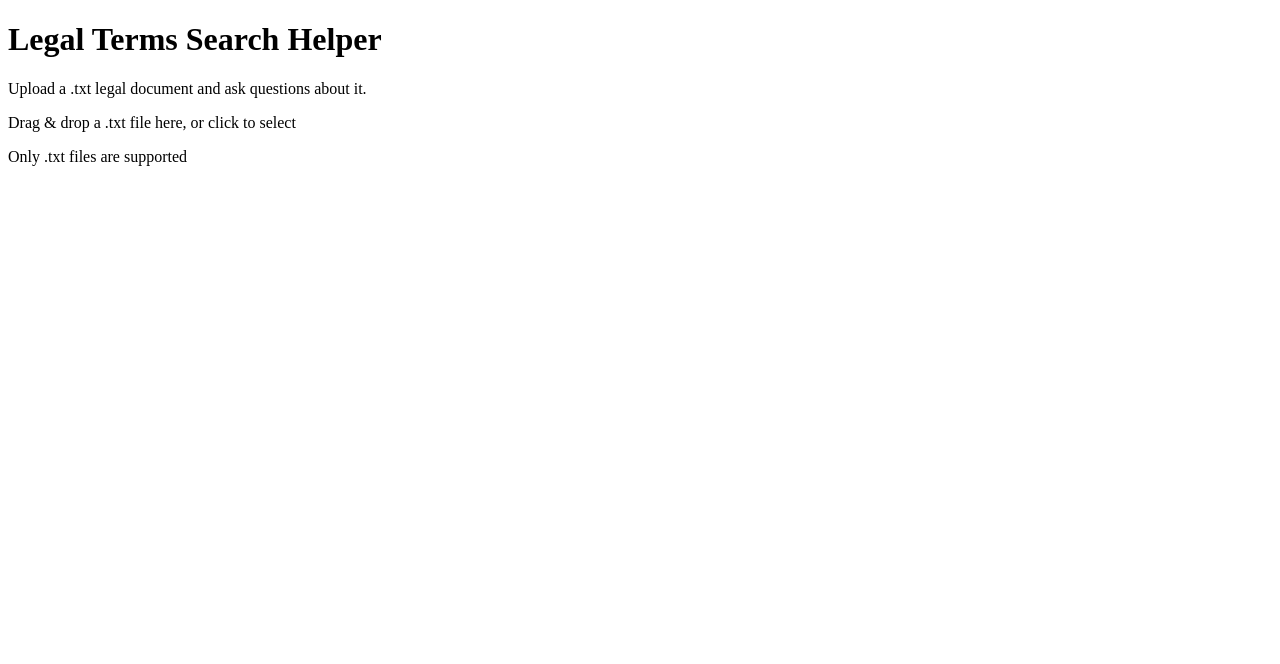
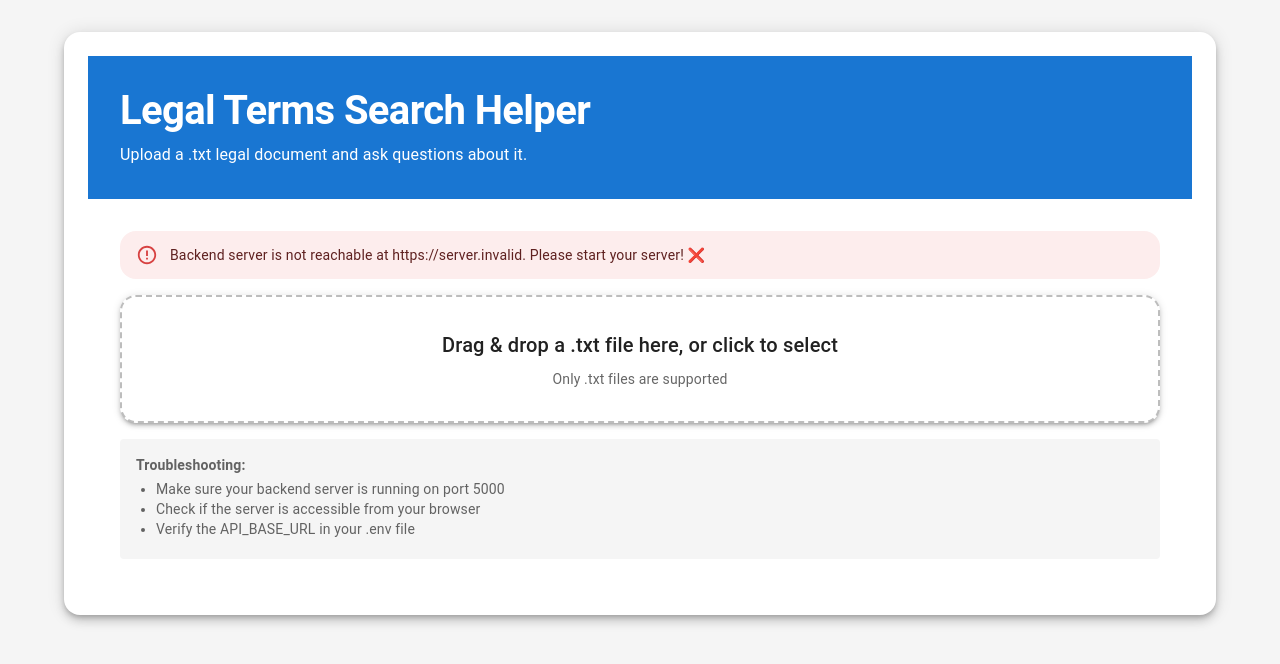
Before and after one commit to kckDeepak/Legal-Terms-Search-Helper, a React (Create React App) app in the folder client/legal-terms-search-helper/: page / in a window 1280 px wide. Shown: the top 664 px of the page. Built offline with nearby package versions, Linux system fonts and the light colour scheme; no server answers.

Commit message:
React code ui enhanced using Material UI

```diff
--- a/client/legal-terms-search-helper/package.json
+++ b/client/legal-terms-search-helper/package.json
@@ -3,6 +3,10 @@
   "version": "0.1.0",
   "private": true,
   "dependencies": {
+    "@emotion/react": "^11.14.0",
+    "@emotion/styled": "^11.14.1",
+    "@mui/icons-material": "^7.3.2",
+    "@mui/material": "^7.3.2",
     "axios": "^1.7.2",
     "react": "^18.3.1",
     "react-dom": "^18.3.1",
--- a/client/legal-terms-search-helper/src/App.js
+++ b/client/legal-terms-search-helper/src/App.js
@@ -1,82 +1,67 @@
-// src/App.js
 import React, { useState } from 'react';
-import axios from 'axios';
-import { Toaster, toast } from 'react-hot-toast';
+import { ThemeProvider, createTheme, CssBaseline, Box, Container, Paper, Typography } from '@mui/material';
+import { Toaster } from 'react-hot-toast';
 import FileUploader from './components/FileUploader';
 import QuestionInput from './components/QuestionInput';
 import ChatWindow from './components/ChatWindow';
 
-const API_BASE_URL = 'http://localhost:5000'; // Change if backend is on a different port/domain
+const theme = createTheme({
+  palette: {
+    primary: { main: '#1976d2' },
+    secondary: { main: '#dc004e' },
+    background: { default: '#f5f5f5', paper: '#ffffff' },
+  },
+  typography: {
+    h1: { fontSize: '2.5rem', fontWeight: 700, color: '#ffffff' },
+    body1: { color: '#424242' },
+  },
+  components: {
+    MuiPaper: { styleOverrides: { root: { padding: '24px', borderRadius: '16px' } } },
+    MuiButton: { styleOverrides: { root: { textTransform: 'none', borderRadius: '8px' } } },
+  },
+});
 
-function App() {
+const App = () => {
   const [isFileUploaded, setIsFileUploaded] = useState(false);
-  const [messages, setMessages] = useState([]); // Array of { type: 'user' | 'bot', text: string }
+  const [messages, setMessages] = useState([]);
   const [isLoading, setIsLoading] = useState(false);
 
-  const handleFileUpload = async (file) => {
-    const formData = new FormData();
-    formData.append('file', file);
-
-    try {
-      setIsLoading(true);
-      const response = await axios.post(`${API_BASE_URL}/upload`, formData, {
-        headers: { 'Content-Type': 'multipart/form-data' },
-      });
-      if (response.status === 200) {
-        setIsFileUploaded(true);
-        toast.success('File uploaded and indexed successfully!');
-        setMessages([]); // Clear previous messages for new document
-      }
-    } catch (error) {
-      toast.error(error.response?.data?.error || 'Failed to upload file.');
-    } finally {
-      setIsLoading(false);
-    }
-  };
-
-  const handleAskQuestion = async (question) => {
-    if (!isFileUploaded) {
-      toast.error('Please upload a document first.');
-      return;
-    }
-
-    setMessages((prev) => [...prev, { type: 'user', text: question }]);
-    setIsLoading(true);
-
-    try {
-      const response = await axios.post(`${API_BASE_URL}/query`, { question }, {
-        headers: { 'Content-Type': 'application/json' },
-      });
-      const { answer } = response.data;
-      setMessages((prev) => [...prev, { type: 'bot', text: answer }]);
-    } catch (error) {
-      toast.error(error.response?.data?.error || 'Failed to get answer.');
-      setMessages((prev) => prev.slice(0, -1)); // Remove the failed user message
-    } finally {
-      setIsLoading(false);
-    }
-  };
-
   return (
-    <div className="min-h-screen bg-gradient-to-br from-gray-100 to-gray-200 flex flex-col items-center justify-center p-4">
+    <ThemeProvider theme={theme}>
+      <CssBaseline />
       <Toaster position="top-right" />
-      <div className="w-full max-w-4xl bg-white rounded-xl shadow-2xl overflow-hidden">
-        <header className="bg-blue-600 text-white p-6">
-          <h1 className="text-3xl font-bold">Legal Terms Search Helper</h1>
-          <p className="mt-2 text-blue-100">Upload a .txt legal document and ask questions about it.</p>
-        </header>
-        <div className="p-6 space-y-6">
-          <FileUploader onUpload={handleFileUpload} isLoading={isLoading} />
-          {isFileUploaded && (
-            <>
-              <ChatWindow messages={messages} isLoading={isLoading} />
-              <QuestionInput onSubmit={handleAskQuestion} isLoading={isLoading} />
-            </>
-          )}
-        </div>
-      </div>
-    </div>
+      <Box sx={{ minHeight: '100vh', bgcolor: 'background.default', py: 4 }}>
+        <Container maxWidth="lg">
+          <Paper elevation={6} sx={{ overflow: 'hidden' }}>
+            <Box sx={{ bgcolor: 'primary.main', p: 4 }}>
+              <Typography variant="h1">Legal Terms Search Helper</Typography>
+              <Typography variant="body1" sx={{ color: 'white', mt: 1 }}>
+                Upload a .txt legal document and ask questions about it.
+              </Typography>
+            </Box>
+            <Box sx={{ p: 4, display: 'flex', flexDirection: 'column', gap: 4 }}>
+              <FileUploader
+                setIsFileUploaded={setIsFileUploaded}
+                setMessages={setMessages}
+                setIsLoading={setIsLoading}
+                isLoading={isLoading}
+              />
+              {isFileUploaded && (
+                <Box sx={{ display: 'flex', flexDirection: 'column', gap: 4 }}>
+                  <ChatWindow messages={messages} isLoading={isLoading} />
+                  <QuestionInput
+                    setMessages={setMessages}
+                    isLoading={isLoading}
+                    setIsLoading={setIsLoading}
+                  />
+                </Box>
+              )}
+            </Box>
+          </Paper>
+        </Container>
+      </Box>
+    </ThemeProvider>
   );
-}
+};
 
 export default App;
--- a/client/legal-terms-search-helper/src/components/ChatWindow.js
+++ b/client/legal-terms-search-helper/src/components/ChatWindow.js
@@ -1,5 +1,6 @@
-// src/components/ChatWindow.js
 import React, { useEffect, useRef } from 'react';
+import { Paper, Typography, Box, Fade, Avatar } from '@mui/material';
+import { Person, SmartToy } from '@mui/icons-material';
 
 const ChatWindow = ({ messages, isLoading }) => {
   const chatRef = useRef(null);
@@ -10,35 +11,69 @@ const ChatWindow = ({ messages, isLoading }) => {
     }
   }, [messages, isLoading]);
 
+  const getAvatar = (type) => {
+    return type === 'user' ? <Person sx={{ bgcolor: 'primary.main', color: 'white' }} /> : <SmartToy sx={{ bgcolor: 'grey.300' }} />;
+  };
+
   return (
-    <div className="h-96 overflow-y-auto bg-gray-50 rounded-lg p-4 space-y-4" ref={chatRef}>
+    <Paper elevation={2} sx={{ height: '400px', overflowY: 'auto', p: 3, bgcolor: 'grey.50', borderRadius: 2 }}>
       {messages.length === 0 && (
-        <p className="text-center text-gray-500">No questions asked yet. Start by typing below!</p>
+        <Typography color="textSecondary" align="center" sx={{ mt: 4 }}>
+          No questions asked yet. Start by typing below!
+        </Typography>
       )}
       {messages.map((msg, index) => (
-        <div
-          key={index}
-          className={`flex ${msg.type === 'user' ? 'justify-end' : 'justify-start'}`}
-        >
-          <div
-            className={`max-w-xs px-4 py-2 rounded-lg ${
-              msg.type === 'user'
-                ? 'bg-blue-500 text-white'
-                : 'bg-gray-200 text-gray-800'
-            }`}
+        <Fade in key={index} timeout={500}>
+          <Box
+            sx={{
+              display: 'flex',
+              justifyContent: msg.type === 'user' ? 'flex-end' : 'flex-start',
+              mb: 2,
+              alignItems: 'flex-start',
+            }}
           >
-            {msg.text}
-          </div>
-        </div>
+            <Box
+              sx={{
+                display: 'flex',
+                flexDirection: msg.type === 'user' ? 'row-reverse' : 'row',
+                gap: 2,
+                maxWidth: '70%',
+              }}
+            >
+              <Avatar sx={{ width: 32, height: 32, mt: 1 }}>
+                {getAvatar(msg.type)}
+              </Avatar>
+              <Box
+                sx={{
+                  p: 2,
+                  borderRadius: '12px',
+                  bgcolor: msg.type === 'user' ? 'primary.main' : 'grey.200',
+                  color: msg.type === 'user' ? 'white' : 'text.primary',
+                  boxShadow: 1,
+                  '&:hover': {
+                    bgcolor: msg.type === 'user' ? 'primary.dark' : 'grey.300',
+                  },
+                }}
+              >
+                <Typography variant="body1">{msg.text}</Typography>
+              </Box>
+            </Box>
+          </Box>
+        </Fade>
       ))}
       {isLoading && (
-        <div className="flex justify-start">
-          <div className="max-w-xs px-4 py-2 rounded-lg bg-gray-200 text-gray-800">
-            Thinking...
-          </div>
-        </div>
+        <Box sx={{ display: 'flex', justifyContent: 'flex-start', mb: 2, alignItems: 'flex-start' }}>
+          <Box sx={{ display: 'flex', flexDirection: 'row', gap: 2, maxWidth: '70%' }}>
+            <Avatar sx={{ width: 32, height: 32, mt: 1, bgcolor: 'grey.300' }}>
+              <SmartToy />
+            </Avatar>
+            <Box sx={{ p: 2, borderRadius: '12px', bgcolor: 'grey.200', boxShadow: 1 }}>
+              <Typography variant="body1">Thinking...</Typography>
+            </Box>
+          </Box>
+        </Box>
       )}
-    </div>
+    </Paper>
   );
 };
 
--- a/client/legal-terms-search-helper/src/components/FileUploader.js
+++ b/client/legal-terms-search-helper/src/components/FileUploader.js
@@ -1,40 +1,133 @@
-// src/components/FileUploader.js
-import React, { useCallback } from 'react';
+import React, { useCallback, useState } from 'react';
 import { useDropzone } from 'react-dropzone';
+import { Paper, Typography, CircularProgress, Box, Alert } from '@mui/material';
+import axios from 'axios';
 import toast from 'react-hot-toast';
 
-const FileUploader = ({ onUpload, isLoading }) => {
+const API_BASE_URL = process.env.REACT_APP_API_BASE_URL || 'http://localhost:5000';
+
+const FileUploader = ({ setIsFileUploaded, setMessages, setIsLoading, isLoading }) => {
+  const [backendStatus, setBackendStatus] = useState('unknown');
+
   const onDrop = useCallback((acceptedFiles) => {
     if (acceptedFiles.length > 0) {
       const file = acceptedFiles[0];
       if (file.type === 'text/plain') {
-        onUpload(file);
+        handleFileUpload(file);
       } else {
         toast.error('Please upload a .txt file.');
       }
     }
-  }, [onUpload]);
+  }, []);
+
+  const handleFileUpload = async (file) => {
+    const formData = new FormData();
+    formData.append('file', file);
+
+    try {
+      setIsLoading(true);
+      const response = await axios.post(`${API_BASE_URL}/upload`, formData, {
+        headers: { 'Content-Type': 'multipart/form-data' },
+        timeout: 30000, // 30 second timeout
+      });
+      if (response.status === 200) {
+        setIsFileUploaded(true);
+        toast.success('File uploaded and indexed successfully!');
+        setMessages([]);
+      }
+    } catch (error) {
+      console.error('Upload error:', error);
+
+      if (error.code === 'ERR_NETWORK' || error.message.includes('Network Error') || error.message.includes('ERR_CONNECTION_REFUSED')) {
+        toast.error(`Cannot connect to backend server at ${API_BASE_URL}. Please ensure the server is running on port 5000.`);
+        setBackendStatus('error');
+      } else if (error.response) {
+        toast.error(error.response?.data?.error || `Upload failed with status ${error.response.status}`);
+      } else {
+        toast.error(error.message || 'Failed to upload file. Please try again.');
+      }
+    } finally {
+      setIsLoading(false);
+    }
+  };
+
+  // Check backend status on component mount
+  React.useEffect(() => {
+    const checkBackend = async () => {
+      try {
+        const response = await axios.get(`${API_BASE_URL}/health`, { timeout: 5000 });
+        if (response.status === 200) {
+          setBackendStatus('healthy');
+        }
+      } catch (error) {
+        console.error('Backend health check failed:', error);
+        setBackendStatus('unreachable');
+      }
+    };
+
+    checkBackend();
+  }, []);
 
   const { getRootProps, getInputProps, isDragActive } = useDropzone({
     onDrop,
     accept: { 'text/plain': ['.txt'] },
     multiple: false,
+    disabled: isLoading,
   });
 
+  const renderStatusIndicator = () => {
+    if (backendStatus === 'healthy') {
+      return <Alert severity="success" sx={{ mb: 2 }}>Backend server is running ✅</Alert>;
+    } else if (backendStatus === 'unreachable') {
+      return <Alert severity="error" sx={{ mb: 2 }}>Backend server is not reachable at {API_BASE_URL}. Please start your server! ❌</Alert>;
+    }
+    return null;
+  };
+
   return (
-    <div
-      {...getRootProps()}
-      className={`border-2 border-dashed rounded-lg p-8 text-center cursor-pointer transition-colors ${
-        isDragActive ? 'border-blue-500 bg-blue-50' : 'border-gray-300 hover:border-blue-400'
-      }`}
-    >
-      <input {...getInputProps()} />
-      <p className="text-lg font-semibold text-gray-700">
-        {isLoading ? 'Uploading and indexing...' : 'Drag & drop a .txt file here, or click to select'}
-      </p>
-      {!isLoading && <p className="text-sm text-gray-500 mt-2">Only .txt files are supported</p>}
-      {isLoading && <div className="mt-4 loader"></div>}
-    </div>
+    <Box>
+      {renderStatusIndicator()}
+      <Paper
+        elevation={3}
+        {...getRootProps()}
+        sx={{
+          p: 4,
+          textAlign: 'center',
+          cursor: isLoading ? 'not-allowed' : 'pointer',
+          border: isDragActive ? '2px dashed #1976d2' : '2px dashed #bdbdbd',
+          bgcolor: isDragActive ? 'primary.light' : 'background.paper',
+          transition: 'all 0.3s ease',
+          '&:hover': {
+            borderColor: isLoading ? '#bdbdbd' : '#1976d2',
+            boxShadow: isLoading ? 1 : 3
+          },
+          opacity: isLoading ? 0.7 : 1,
+        }}
+      >
+        <input {...getInputProps()} />
+        <Typography variant="h6" color="textPrimary">
+          {isLoading ? 'Uploading and indexing...' : 'Drag & drop a .txt file here, or click to select'}
+        </Typography>
+        {!isLoading && (
+          <Typography variant="body2" color="textSecondary" sx={{ mt: 1 }}>
+            Only .txt files are supported
+          </Typography>
+        )}
+        {isLoading && <CircularProgress sx={{ mt: 2 }} />}
+      </Paper>
+      {!isLoading && backendStatus === 'unreachable' && (
+        <Box sx={{ mt: 2, p: 2, bgcolor: 'grey.100', borderRadius: 1 }}>
+          <Typography variant="body2" color="textSecondary">
+            <strong>Troubleshooting:</strong>
+            <ul style={{ margin: '4px 0', paddingLeft: '20px' }}>
+              <li>Make sure your backend server is running on port 5000</li>
+              <li>Check if the server is accessible from your browser</li>
+              <li>Verify the API_BASE_URL in your .env file</li>
+            </ul>
+          </Typography>
+        </Box>
+      )}
+    </Box>
   );
 };
 
--- a/client/legal-terms-search-helper/src/components/QuestionInput.js
+++ b/client/legal-terms-search-helper/src/components/QuestionInput.js
@@ -1,35 +1,72 @@
-// src/components/QuestionInput.js
 import React, { useState } from 'react';
+import { TextField, Button, Box } from '@mui/material';
+import axios from 'axios';
+import toast from 'react-hot-toast';
 
-const QuestionInput = ({ onSubmit, isLoading }) => {
+const API_BASE_URL = process.env.REACT_APP_API_BASE_URL || 'http://localhost:5000';
+
+const QuestionInput = ({ setMessages, isLoading, setIsLoading }) => {
   const [question, setQuestion] = useState('');
 
-  const handleSubmit = (e) => {
+  const handleSubmit = async (e) => {
     e.preventDefault();
     if (question.trim()) {
-      onSubmit(question);
-      setQuestion('');
+      setMessages((prev) => [...prev, { type: 'user', text: question }]);
+      setIsLoading(true);
+
+      try {
+        const response = await axios.post(`${API_BASE_URL}/query`, { question }, {
+          headers: { 'Content-Type': 'application/json' },
+          timeout: 30000, // 30 second timeout
+        });
+        const { answer } = response.data;
+        setMessages((prev) => [...prev, { type: 'bot', text: answer }]);
+      } catch (error) {
+        console.error('Query error:', error);
+
+        if (error.code === 'ERR_NETWORK' || error.message.includes('Network Error')) {
+          toast.error(`Cannot connect to backend server at ${API_BASE_URL}. Please ensure the server is running.`);
+        } else if (error.response) {
+          toast.error(error.response?.data?.error || `Query failed with status ${error.response.status}`);
+        } else {
+          toast.error(error.message || 'Failed to get answer. Please try again.');
+        }
+        setMessages((prev) => prev.slice(0, -1));
+      } finally {
+        setIsLoading(false);
+        setQuestion('');
+      }
     }
   };
 
   return (
-    <form onSubmit={handleSubmit} className="flex items-center space-x-2">
-      <input
-        type="text"
+    <Box component="form" onSubmit={handleSubmit} sx={{ display: 'flex', gap: 2, alignItems: 'center' }}>
+      <TextField
+        fullWidth
         value={question}
         onChange={(e) => setQuestion(e.target.value)}
         placeholder="Ask a question about the document..."
-        className="flex-1 p-3 border border-gray-300 rounded-lg focus:outline-none focus:ring-2 focus:ring-blue-500"
+        variant="outlined"
         disabled={isLoading}
+        sx={{
+          '& .MuiOutlinedInput-root': { borderRadius: '8px' },
+          '& .MuiInputBase-input': {
+            '&::placeholder': {
+              color: isLoading ? 'text.disabled' : 'text.secondary',
+            },
+          },
+        }}
       />
-      <button
+      <Button
         type="submit"
-        className="px-6 py-3 bg-blue-600 text-white rounded-lg hover:bg-blue-700 disabled:bg-blue-400 transition-colors"
+        variant="contained"
+        color="primary"
         disabled={isLoading || !question.trim()}
+        sx={{ px: 4, py: 1.5 }}
       >
         {isLoading ? 'Asking...' : 'Ask'}
-      </button>
-    </form>
+      </Button>
+    </Box>
   );
 };
 
```
Also changed, not shown: 1 other file (tests, documents, lock files or other folders).
